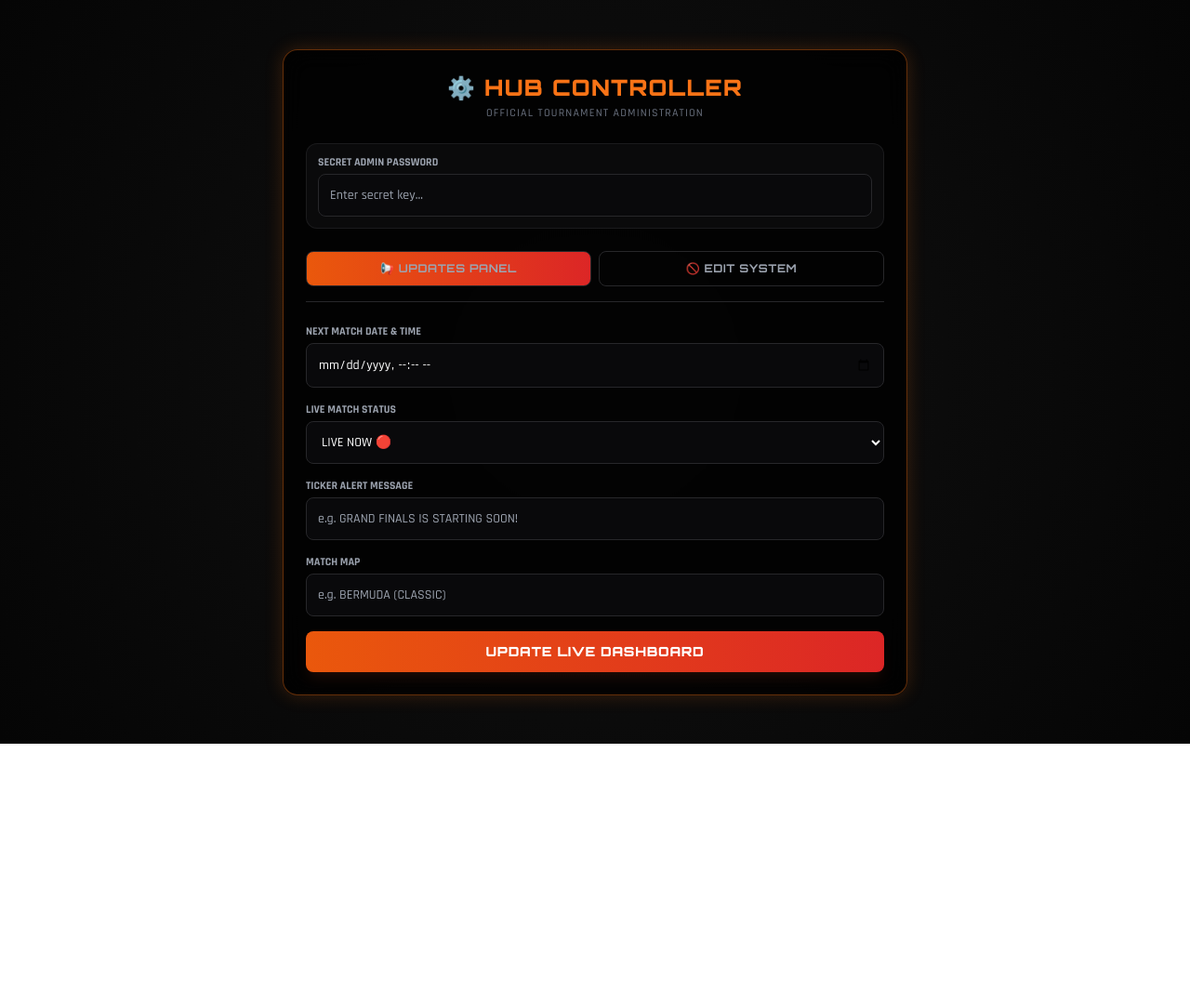
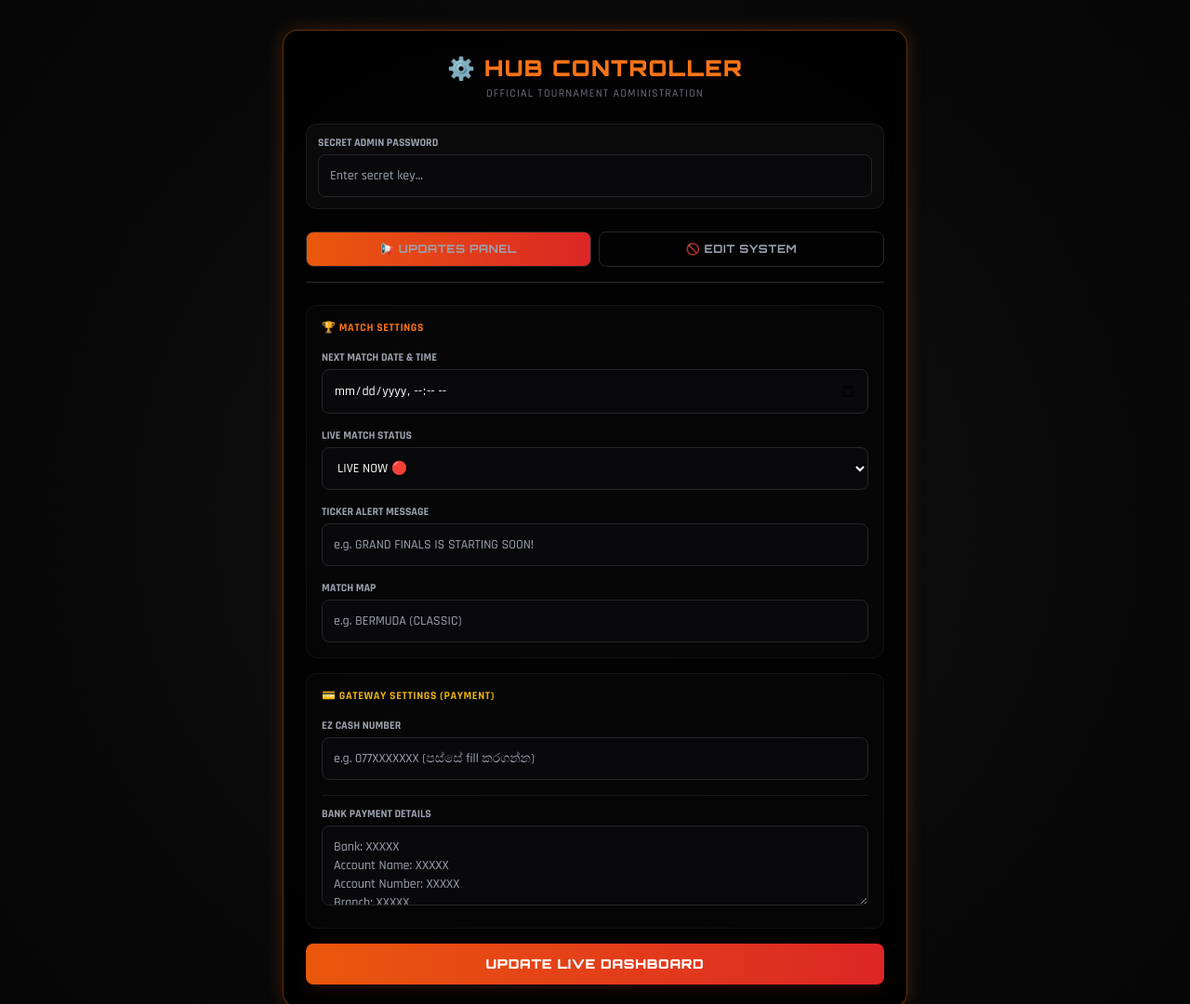
Before and after one commit to yasirurandula84-coder/Ff-Tournament-, a website: page public/sudda.html in a window 1280 px wide. Shown: the top 1080 px of the page at 93% size. Before the commit the page ends 800 px from the top, so only its background shows below. Drawn offline with nearby package versions, Linux system fonts and the light colour scheme; no server answers.

Commit message:
Update sudda.html

```diff
--- a/public/sudda.html
+++ b/public/sudda.html
@@ -51,6 +51,10 @@
         <!-- ================= TAB 1: DASHBOARD UPDATES ================= -->
         <div id="dashboard-tab" class="tab-content space-y-4">
             <form id="adminForm" class="space-y-4">
+
+                <!-- MATCH DETAILS SECTION -->
+                <div class="space-y-4 p-4 bg-zinc-900/20 rounded-xl border border-zinc-800/40">
+                    <h3 class="text-xs font-bold text-orange-500 uppercase tracking-wider mb-2">🏆 Match Settings</h3>
                     <div>
                         <label class="block text-xs font-bold text-gray-400 uppercase mb-1">Next Match Date & Time</label>
                         <input type="datetime-local" id="admin_time" required class="w-full bg-zinc-950 border border-zinc-800 rounded-lg p-3 text-sm text-white focus:outline-none focus:border-orange-500">
@@ -69,6 +73,22 @@
                     <div>
                         <label class="block text-xs font-bold text-gray-400 uppercase mb-1">Match Map</label>
                         <input type="text" id="admin_map" placeholder="e.g. BERMUDA (CLASSIC)" required class="w-full bg-zinc-950 border border-zinc-800 rounded-lg p-3 text-sm text-white focus:outline-none focus:border-orange-500">
+                    </div>
+                </div>
+
+                <!-- PAYMENT DETAILS SECTION (NEW) -->
+                <div class="space-y-4 p-4 bg-zinc-900/20 rounded-xl border border-zinc-800/40">
+                    <h3 class="text-xs font-bold text-yellow-500 uppercase tracking-wider mb-2">💳 Gateway Settings (Payment)</h3>
+
+                    <div>
+                        <label class="block text-xs font-bold text-gray-400 uppercase mb-1">eZ Cash Number</label>
+                        <input type="text" id="admin_ezcash" placeholder="e.g. 077XXXXXXX (පස්සේ fill කරගන්න)" class="w-full bg-zinc-950 border border-zinc-800 rounded-lg p-3 text-sm text-white focus:outline-none focus:border-orange-500">
+                    </div>
+
+                    <div class="border-t border-zinc-800/60 pt-3 mt-2">
+                        <label class="block text-xs font-bold text-gray-400 uppercase mb-1">Bank Payment Details</label>
+                        <textarea id="admin_bank" rows="3" placeholder="Bank: XXXXX&#10;Account Name: XXXXX&#10;Account Number: XXXXX&#10;Branch: XXXXX" class="w-full bg-zinc-950 border border-zinc-800 rounded-lg p-3 text-sm text-white focus:outline-none focus:border-orange-500 custom-scroll"></textarea>
+                    </div>
                 </div>
 
                 <button type="submit" id="adminBtn" class="w-full gaming-font bg-gradient-to-r from-orange-600 to-red-600 hover:from-orange-500 text-white font-black py-3 rounded-lg text-sm uppercase tracking-wider transition-all shadow-lg shadow-orange-900/20">
@@ -138,6 +158,10 @@
                 document.getElementById('admin_status').value = settings.liveStatus || "UPCOMING";
                 document.getElementById('admin_msg').value = settings.matchMessage || "";
                 document.getElementById('admin_map').value = settings.matchMap || "";
+
+                // Fetch existing payment data if available
+                document.getElementById('admin_ezcash').value = settings.ezCashNumber || "";
+                document.getElementById('admin_bank').value = settings.bankDetails || "";
             } catch (error) { console.error("Error loading settings:", error); }
         };
 
@@ -161,7 +185,10 @@
                         nextMatchTime: document.getElementById('admin_time').value,
                         liveStatus: document.getElementById('admin_status').value,
                         matchMessage: document.getElementById('admin_msg').value.trim(),
-                        matchMap: document.getElementById('admin_map').value.trim()
+                        matchMap: document.getElementById('admin_map').value.trim(),
+                        // Transmitting payment data to backend
+                        ezCashNumber: document.getElementById('admin_ezcash').value.trim(),
+                        bankDetails: document.getElementById('admin_bank').value.trim()
                     })
                 });
                 const data = await response.json();
@@ -211,7 +238,6 @@
 
                     const banBadge = p.isBanned ? `<span class="text-[9px] bg-red-500/20 text-red-400 px-1.5 py-0.5 rounded border border-red-500/30 font-bold ml-1 tracking-wider">BANNED</span>` : "";
 
-                    // Format Date to a clean local string (e.g., 2026-05-17 11:30 AM)
                     const regDate = p.registered_at ? new Date(p.registered_at).toLocaleString('en-US', { hour12: true, dateStyle: 'medium', timeStyle: 'short' }) : "N/A";
                     const fee = p.reg_fee !== undefined ? p.reg_fee : 200;
 
```
Lines whose indentation alone changed are shown as unchanged.
